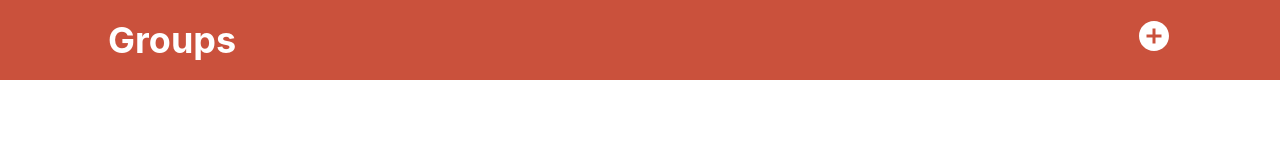
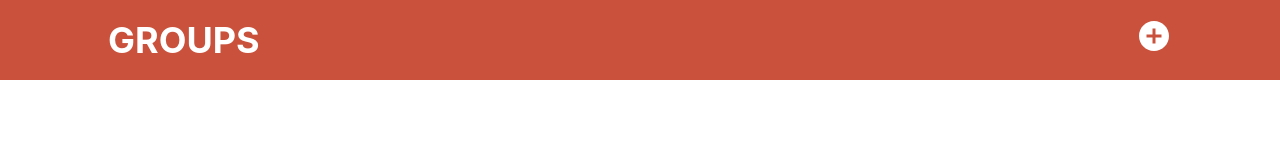
Before and after one commit to andersonklaiton/habitude, a React (Create React App) app: page / in a window 1280 px wide. Shown: the top 160 px of the page. Built offline with nearby package versions, Linux system fonts and the light colour scheme.

Commit message:
style: add 680px media queries and change title case

```diff
--- a/src/components/Header/styles.js
+++ b/src/components/Header/styles.js
@@ -18,6 +18,10 @@ export const HeaderField = styled.header`
 
 		color: var(--white);
 	}
+
+	@media (min-width: 680px) {
+		justify-content: space-between;
+	}
 `;
 
 export const Title = styled.h3`
@@ -28,9 +32,14 @@ export const Title = styled.h3`
 	font-size: 14px;
 	line-height: 16px;
 
+	@media (min-width: 680px) {
+		font-size: 20px;
+	}
+
 	@media (min-width: 1024px) {
 		margin: 0 3em;
 
+		text-transform: uppercase;
 		font-style: normal;
 		font-weight: bold;
 		font-size: 36px;
```
